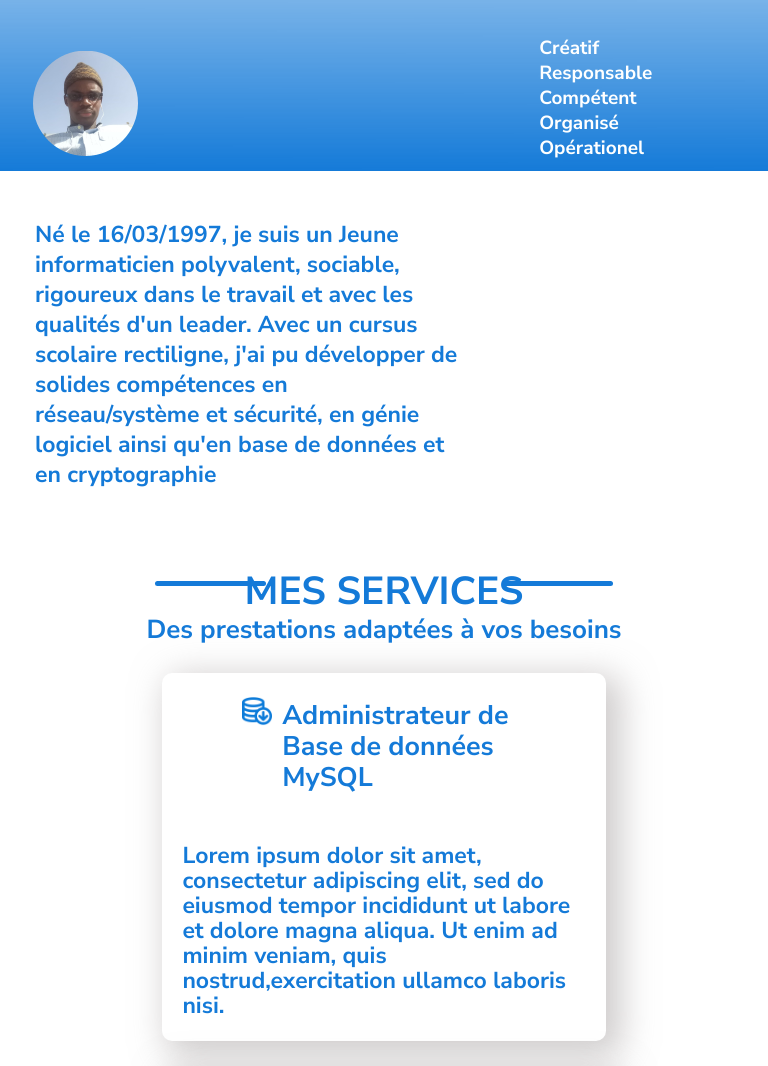
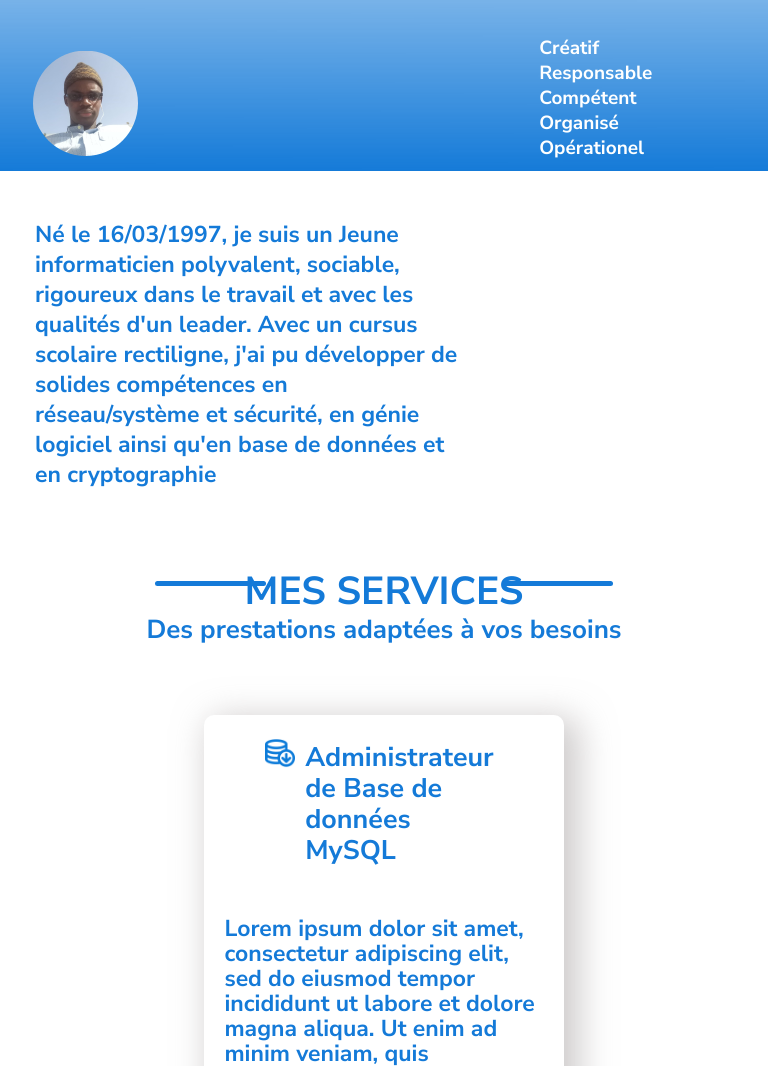
Before and after one commit to malick83/Portfolio-Me, a plain HTML site: page index.html in a window 768 px wide. Shown: the part 199-1265 px from the top of the page. Drawn offline with Linux system fonts and the light colour scheme.

```diff
--- a/styles-files/style.css
+++ b/styles-files/style.css
@@ -171,7 +171,7 @@
         display: flex;
         flex-direction: column;
         justify-content: space-around;
-        margin:28px;
+        margin:70px;
         /* border: 3px solid green; */
         box-shadow: 10px 8px 34px 6px rgba(185, 181, 181, 0.685);
         border-radius: 10px;
@@ -827,10 +827,11 @@
         display: flex;
         flex-direction: column;
         justify-content: space-around;
-        margin:28px;
+        margin:70px;
         /* border: 3px solid green; */
         box-shadow: 10px 8px 34px 6px rgba(185, 181, 181, 0.685);
         border-radius: 10px;
+
     }
     .top-card {
         display: flex;
```
